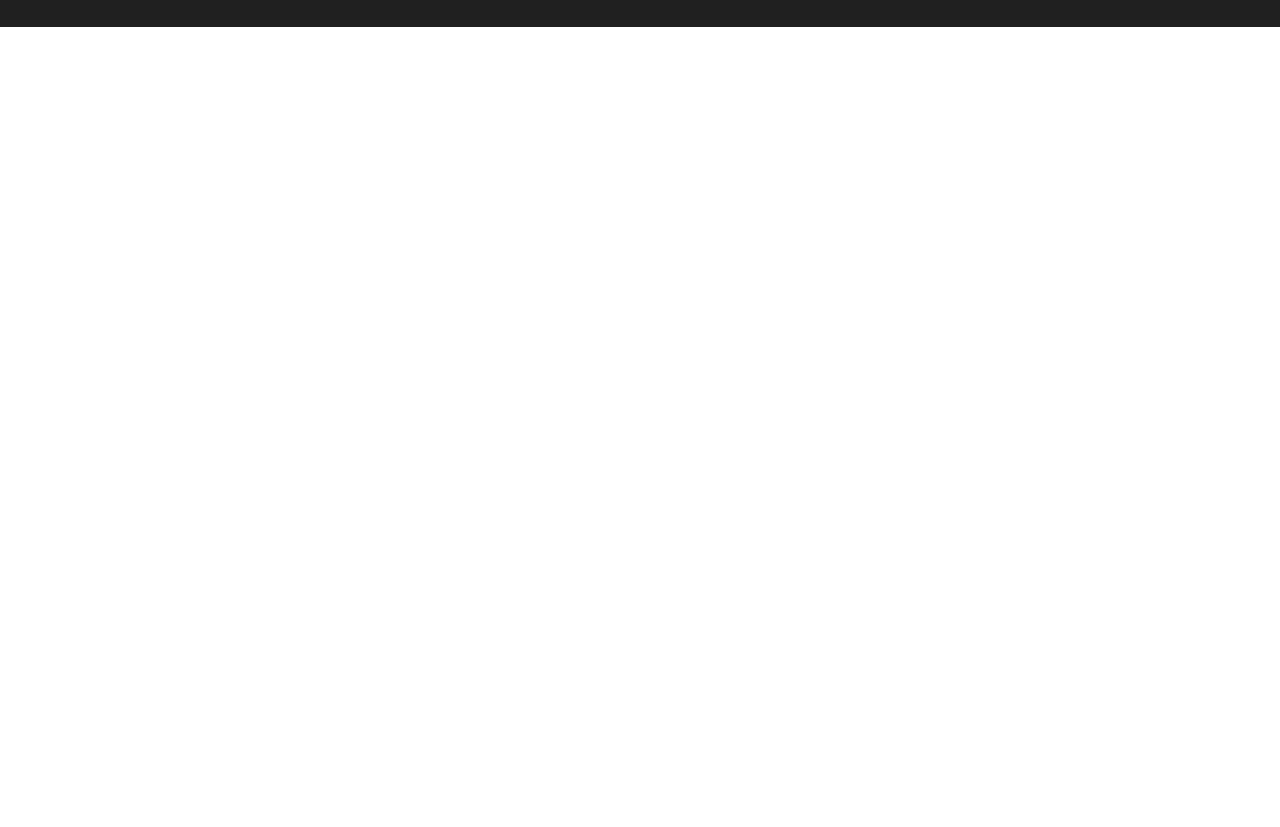
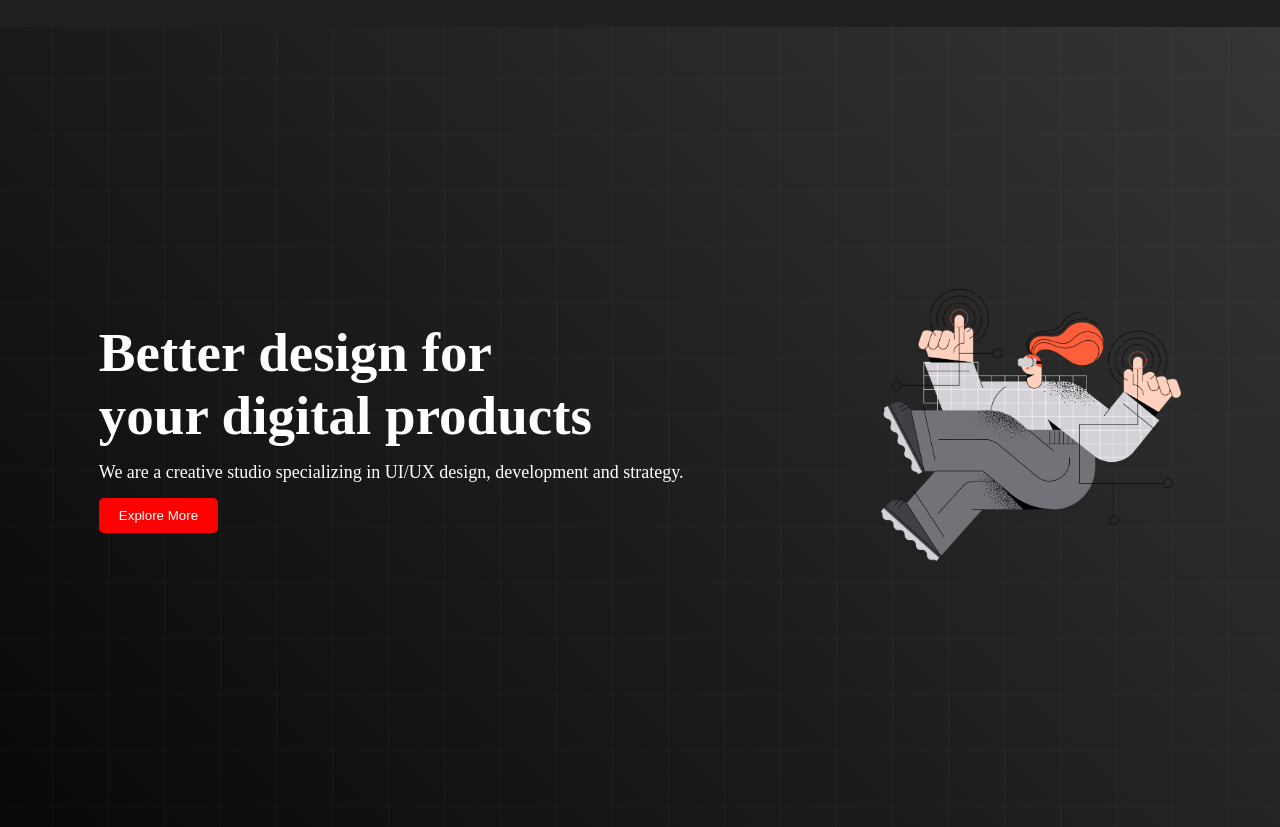
Before and after one commit to icycode69/conceptual-session1, a plain HTML site: page New Website/index.html in a window 1280 px wide. Shown: the part 74-901 px from the top of the page. Before the commit the page ends 800 px from the top, so only its background shows below. Drawn offline with Linux system fonts and the light colour scheme.

Commit message:
finished main body

```diff
--- a/New Website/index.html
+++ b/New Website/index.html
@@ -8,6 +8,7 @@
 </head>
 <body>
     <header>
+        <!-- THis is a navbar -->
         <nav>
             <div class="menu-container">
                 <div class="logo">
@@ -22,7 +23,26 @@
             </div>
         </nav>
     </header>
-    <main></main>
+    <main>
+        <section>
+            <div class="banner-container">
+                <div class="bannertext">
+                    <h1 class="title">Better design
+                        for <br>
+                        your digital
+                        products</h1>
+                        <p class="description">We are a creative studio specializing in UI/UX
+                            design, development and strategy.</p>
+                            <button class="btn">Explore More</button>
+                        </div>
+                <div class="bannerphoto">
+                    <img class="bannerimg" src="/images/banner.png" alt="">
+                </div>
+
+
+            </div>
+        </section>
+    </main>
     <footer></footer>
 </body>
 </html>
--- a/New Website/style.css
+++ b/New Website/style.css
@@ -28,3 +28,39 @@
 .item:hover{
     color: blueviolet;
 }
+.bannerimg{
+    width: 300px;
+}
+.banner-container{
+display: flex;
+justify-content: space-around;
+height: 100vh;
+color: white;
+/* border: 2px solid gray; */
+align-items: center;
+background-image: url("/images/background.png"),
+linear-gradient(45deg,rgba(8, 8, 8),rgba(53, 53, 53));
+background-position: center;
+
+
+}
+.title{
+    font-size: 55px;
+    font-weight: bold;
+}
+.description{
+    font-size: 18px;
+    margin-top: 15px;
+    margin-bottom: 15px;
+}
+.btn{
+    padding: 10px 20px;background-color: red;
+    color: white;
+    border: none;
+    border-radius: 5px
+
+}
+.btn:hover{
+    color: blue;
+    cursor: pointer;
+}
```
